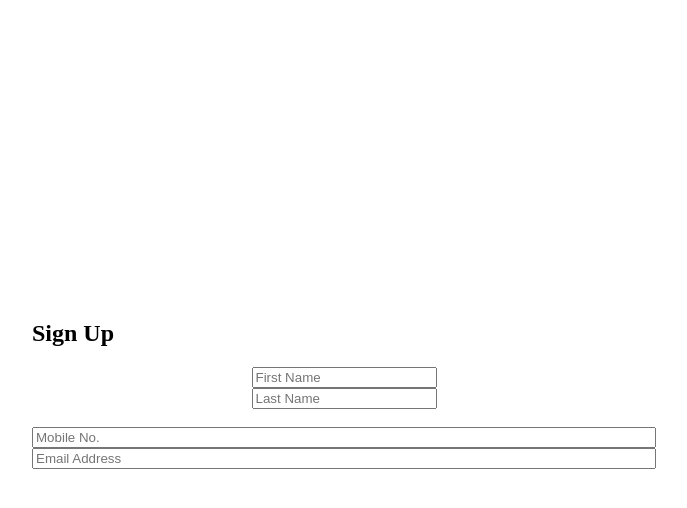
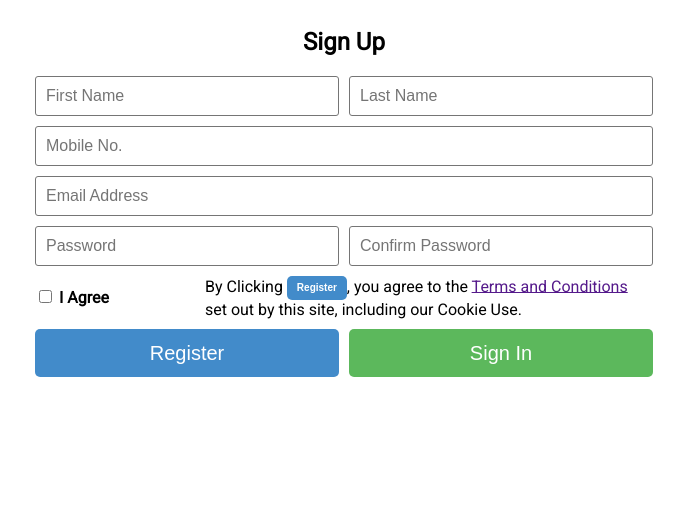
Before and after one commit to dan-beanTech/week1-assignment, a plain HTML site: page index.html in a window 1280 px wide. Shown: the whole page, without its empty margins (296-983 px from the left). Drawn offline with Linux system fonts and the light colour scheme.

Commit message:
finished

```diff
--- a/index.html
+++ b/index.html
@@ -1,6 +1,9 @@
 <!DOCTYPE html>
 <html lang="en">
 <head>
+    <link rel="preconnect" href="https://fonts.googleapis.com">
+    <link rel="preconnect" href="https://fonts.gstatic.com" crossorigin>
+    <link href="https://fonts.googleapis.com/css2?family=Roboto&display=swap" rel="stylesheet">
     <meta charset="UTF-8">
     <meta http-equiv="X-UA-Compatible" content="IE=edge">
     <meta name="viewport" content="width=device-width, initial-scale=1.0">
@@ -9,12 +12,24 @@
 </head>
 <body>
     <section id = "signup">
-        <h1>Sign Up</h1>
+        <h2>Sign Up</h2>
         <form id = "signup-form">
             <input type = "text" class = "short" name = "first" placeholder="First Name">
-            <input type = "text" class = "short" name = "last" placeholder="Last Name"> <br>
-            <input type = "text" class = "long" name = "mobile" placeholder="Mobile No.">
-            <input type = "text" class = "long" name = "email" placeholder="Email Address">
+            <input type = "text" class = "short" name = "last" placeholder="Last Name">
+            <input type = "text" class = "grid-col-span-2" name = "mobile" placeholder="Mobile No.">
+            <input type = "text" class = "grid-col-span-2" name = "email" placeholder="Email Address">
+            <input type = "text" class = "short" name = "password" placeholder="Password">
+            <input type = "text" class = "short" name = "confirmPassword" placeholder="Confirm Password">
+            <section class = "grid-col-span-2" id="terms">
+                <label>
+                    <input type = "checkbox" name="terms-checkbox">
+                    <label class="bold-text">I Agree</label>
+                    </input>
+                </label>
+                <label for = "terms-checkbox" id="terms-desc">By Clicking <button disabled id="terms-button" >Register</button>, you agree to the <a href = "">Terms and Conditions</a> set out by this site, including our Cookie Use.</label>
+            </section>
+            <button id="register-button" >Register</button>
+            <button id="signin-button">Sign In</button>
         </form>
     </section>
 </body>
--- a/styles.css
+++ b/styles.css
@@ -1,14 +1,73 @@
-#signup {
-    margin: 40vh;
+html {
+    font-family: 'Roboto', sans-serif;
 }
 
-#signup-form {
+#signup {
     display: flex;
     flex-direction: column;
     align-items: center;
 }
 
-.long {
-    width: 100%;
-    box-sizing:border-box;
+#signup-form {
+    display: grid;
+    gap: 10px;
+    grid-template-columns: repeat(2, 1fr);
 }
+
+.grid-col-span-2 {
+    grid-column: span 2;
+}
+
+#terms {
+    display: flex;
+    justify-content: space-between;
+    align-items: center;
+    gap: 6rem;
+    flex-wrap: wrap;
+}
+
+#terms-desc {
+    inline-size: 28rem;
+}
+
+input {
+    border: 1px solid rgb(117, 117, 117);
+    border-radius: 3px;
+    padding: 10px;
+    font-size: 1rem;
+}
+
+input:focus {
+    outline: none;
+    border: 1px solid rgb(0, 140, 255);
+    box-shadow:  0px 0px 5px rgba(8, 148, 230, 0.80);
+}
+
+button {
+    color: white;
+    padding: .8rem;
+    border: none;
+    border-radius: 5px;
+    font-size: 20px;
+}
+
+#register-button {
+    background-color: rgb(66, 139, 202);
+}
+
+#signin-button {
+    background-color: rgb(92, 184, 92);
+}
+
+.bold-text {
+    font-weight: bold;
+}
+
+#terms-button {
+    background-color: rgb(66, 139, 202);
+    height: 3rem;
+    padding: 0 10px;
+    font-weight: bold;
+    height: 1.5rem;
+    font-size: 10px;
+}
```
